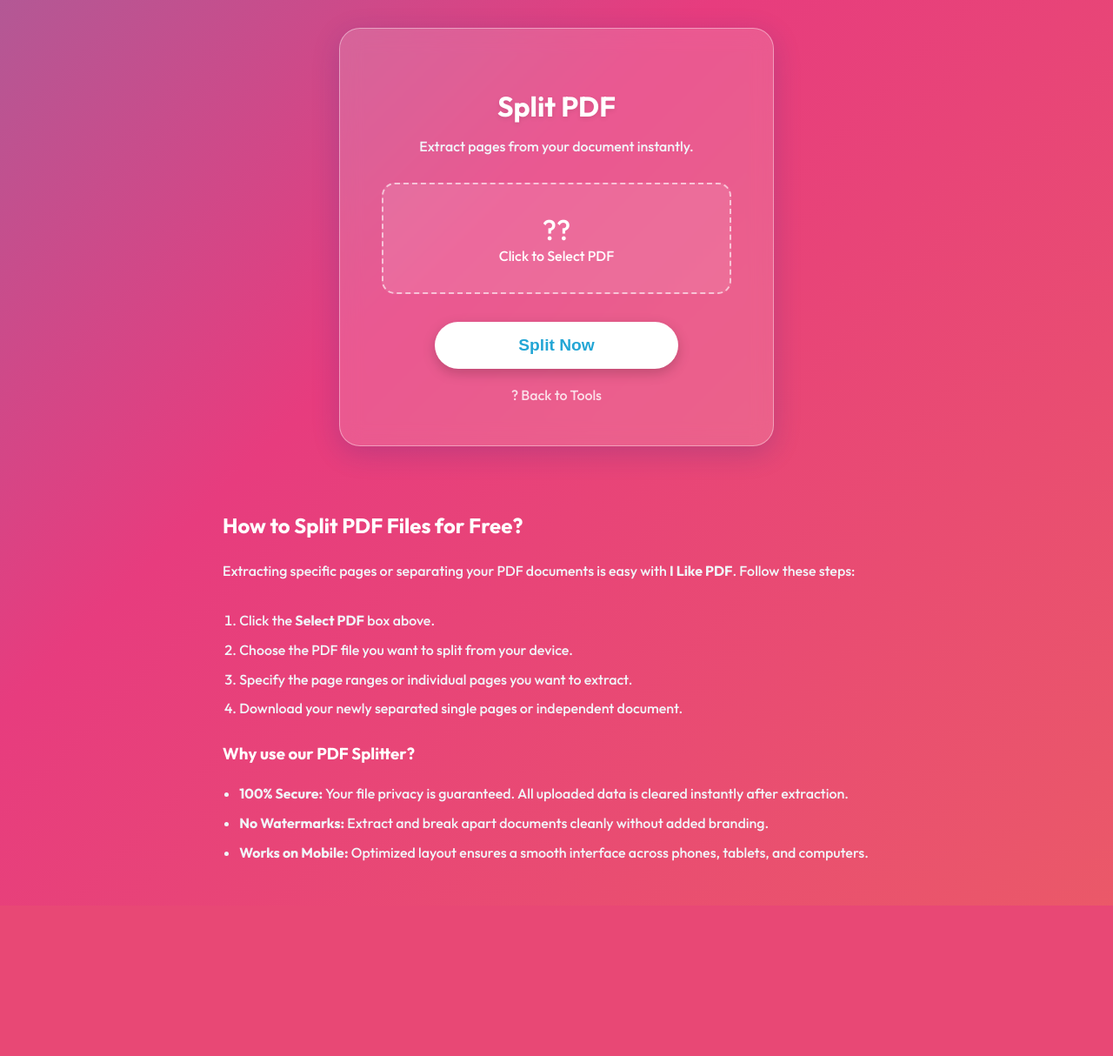
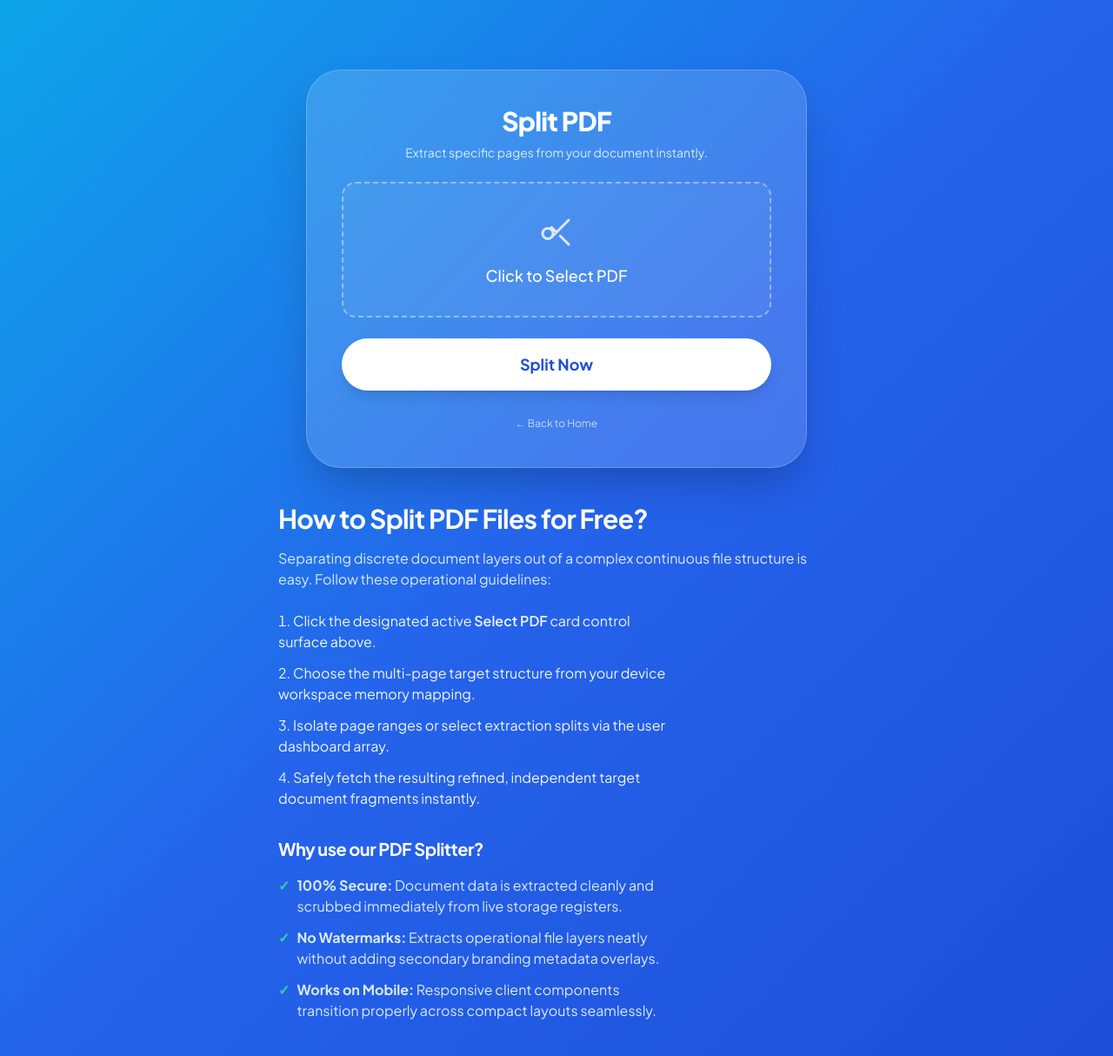
Before and after one commit to sadrealam776-collab/I-like-pdf-website, a Flask app: page /split-pdf in a window 1280 px wide. Shown: the whole page at 87% size. Before the commit the page ends 1041 px from the top, so only its background shows below. Run offline with Flask 3, Linux system fonts and the light colour scheme; some libraries are stand-ins or nearby versions.

Commit message:
Update split_pdf.html

```diff
--- a/templates/split_pdf.html
+++ b/templates/split_pdf.html
@@ -2,143 +2,137 @@
 <html lang="en">
 <head>
     <meta charset="UTF-8">
+    <meta name="viewport" content="width=device-width, initial-scale=1.0">
     <title>Split PDF | I Like PDF</title>
-    <link href="https://fonts.googleapis.com/css2?family=Outfit:wght@300;500;700&display=swap" rel="stylesheet">
+    <script src="https://cdn.tailwindcss.com"></script>
+    <link href="https://fonts.googleapis.com/css2?family=Plus+Jakarta+Sans:wght@400;500;600;700;800&display=swap" rel="stylesheet">
     <style>
-        /* AURORA THEME WITH TOP-TO-BOTTOM LAYOUT */
         body {
-            font-family: 'Outfit', sans-serif;
-            background: linear-gradient(-45deg, #ee7752, #e73c7e, #23a6d5, #23d5ab);
-            background-size: 400% 400%;
-            animation: gradientBG 15s ease infinite;
-            color: white;
+            font-family: 'Plus Jakarta Sans', sans-serif;
+            background: linear-gradient(135deg, #0ea5e9 0%, #2563eb 50%, #1d4ed8 100%);
             min-height: 100vh;
-            display: flex;
-            flex-direction: column; /* ????????? ?? ??? ?? ???? ??? ???? ?? ??? */
-            align-items: center;
-            justify-content: start; /* ??? ?? ????????? ???? ???? ?? ??? */
-            text-align: center;
-            margin: 0;
-            padding: 2rem 1rem; /* ???????? ?????? ???? ??????? ??????? ?? ? ??? */
-            box-sizing: border-box;
         }
-        @keyframes gradientBG { 0% {background-position: 0% 50%} 50% {background-position: 100% 50%} 100% {background-position: 0% 50%} }
-
-        .container {
+        .glass-card {
             background: rgba(255, 255, 255, 0.15);
-            backdrop-filter: blur(12px);
-            -webkit-backdrop-filter: blur(12px);
-            padding: 3rem;
-            border-radius: 24px;
-            border: 1px solid rgba(255,255,255,0.4);
-            max-width: 500px;
-            width: 100%;
-            box-shadow: 0 8px 32px 0 rgba(31, 38, 135, 0.2);
-            box-sizing: border-box;
-            margin-bottom: 3rem; /* ???????? ?? ???? ??????? ?? ??? ?? ??? */
+            backdrop-filter: blur(16px);
+            -webkit-backdrop-filter: blur(16px);
+            border: 1px solid rgba(255, 255, 255, 0.2);
         }
-
-        h1 { margin-bottom: 0.5rem; text-shadow: 0 2px 5px rgba(0,0,0,0.1); }
-        p { color: #f1f5f9; margin-bottom: 2rem; }
-
-        .file-upload {
-            border: 2px dashed rgba(255,255,255,0.6);
-            border-radius: 15px;
-            padding: 2rem;
-            transition: 0.3s;
-            cursor: pointer;
-            background: rgba(255,255,255,0.1);
-            box-sizing: border-box;
+        .loader {
+            border: 3px solid rgba(255, 255, 255, 0.3);
+            border-top: 3px solid #ffffff;
+            border-radius: 50%;
+            width: 24px;
+            height: 24px;
+            animation: spin 1s linear infinite;
+            display: inline-block;
         }
-        .file-upload:hover { background: rgba(255,255,255,0.2); border-color: white; }
-
-        button {
-            background: white;
-            color: #23a6d5; /* Sky blue for Split */
-            border: none;
-            padding: 1rem 3rem;
-            font-size: 1.2rem;
-            font-weight: 800;
-            border-radius: 50px;
-            cursor: pointer;
-            transition: 0.3s;
-            margin-top: 2rem;
-            box-shadow: 0 5px 15px rgba(0,0,0,0.2);
-            width: 100%; /* ?????? ??????? ?? ??? ???????? */
-            max-width: 280px;
-        }
-        button:hover { transform: scale(1.05); box-shadow: 0 10px 25px rgba(0,0,0,0.3); }
-
-        .back-link { display: inline-block; margin-top: 20px; color: rgba(255,255,255,0.8); text-decoration: none; font-weight: 500; }
-
-        /* ???? ??????? ?????? ?? ??? ????? */
-        .info-section {
-            max-width: 800px;
-            width: 100%;
-            margin: 0 auto;
-            color: #f1f5f9;
-            text-align: left;
-            line-height: 1.6;
-            padding: 0 1rem;
-            box-sizing: border-box;
-        }
-        .info-section h2, .info-section h3 {
-            color: white;
-            margin-top: 1.5rem;
-        }
-        .info-section ol, .info-section ul {
-            padding-left: 1.2rem;
-        }
-        .info-section li {
-            margin-bottom: 0.5rem;
-        }
+        @keyframes spin { 0% { transform: rotate(0deg); } 100% { transform: rotate(360deg); } }
     </style>
 </head>
-<body>
+<body class="flex flex-col items-center justify-start p-4 md:p-10 text-white">
 
-    <!-- 1. ???????? (?? ?? TOP ?? ??? ??) -->
-    <div class="container">
-        <h1>Split PDF</h1>
-        <p>Extract pages from your document instantly.</p>
+    <div class="w-full max-w-4xl flex flex-col items-center gap-10 mt-4 md:mt-10">
 
-        <form action="/api/split-pdf" method="post" enctype="multipart/form-data">
-            <div class="file-upload" onclick="document.getElementById('fileInput').click()">
-                <span style="font-size: 2rem;">??</span><br>
-                <span id="fileName">Click to Select PDF</span>
-                <input type="file" id="fileInput" name="file" accept=".pdf" required style="display:none;">
+        <!-- Top UI Toolbox Container -->
+        <div class="glass-card w-full max-w-xl p-8 md:p-10 rounded-[2.5rem] shadow-2xl relative overflow-hidden">
+            <div class="text-center mb-6">
+                <h1 class="text-3xl font-extrabold tracking-tight mb-2 text-white">Split PDF</h1>
+                <p class="text-blue-100 text-sm">Extract specific pages from your document instantly.</p>
             </div>
 
-            <button type="submit">Split Now</button>
-        </form>
+            <form id="uploadForm" action="/api/split-pdf" method="POST" enctype="multipart/form-data">
+                <div class="group relative border-2 border-dashed border-white/40 rounded-2xl p-8 text-center hover:border-white transition-all bg-white/5 cursor-pointer">
+                    <input type="file" name="file" id="pdf_file" accept=".pdf"
+                           class="absolute inset-0 w-full h-full opacity-0 cursor-pointer" required>
 
-        <a href="/" class="back-link">? Back to Tools</a>
-    </div>
+                    <div id="fileStatus">
+                        <div class="text-white/80 mb-3 flex justify-center">
+                            <svg class="w-12 h-12" fill="none" stroke="currentColor" viewBox="0 0 24 24">
+                                <path stroke-linecap="round" stroke-linejoin="round" stroke-width="1.5" d="M14.121 14.121L19 19m-7-7l7-7m-7 7l-2.879 2.879M12 12L9.121 9.121m0 5.758a3 3 0 10-4.243-4.243 3 3 0 004.243 4.243z"></path>
+                            </svg>
+                        </div>
+                        <p class="text-white font-medium text-lg" id="fileNameText">Click to Select PDF</p>
+                    </div>
+                </div>
 
-    <!-- 2. ????? ???? ??????? (?? ?? BOTTOM ?? ??? ??????? ?? ??? ??? ??) -->
-    <div class="info-section">
-        <h2>How to Split PDF Files for Free?</h2>
-        <p>Extracting specific pages or separating your PDF documents is easy with <strong>I Like PDF</strong>. Follow these steps:</p>
-        <ol>
-            <li>Click the <strong>Select PDF</strong> box above.</li>
-            <li>Choose the PDF file you want to split from your device.</li>
-            <li>Specify the page ranges or individual pages you want to extract.</li>
-            <li>Download your newly separated single pages or independent document.</li>
-        </ol>
+                <button type="submit" id="submitBtn"
+                        class="w-full mt-6 bg-white text-blue-700 font-bold py-4 px-6 rounded-full shadow-lg hover:bg-blue-50 hover:scale-[1.02] active:scale-[0.98] transition-all flex items-center justify-center text-lg">
+                    <span id="btnText">Split Now</span>
+                </button>
+            </form>
 
-        <h3>Why use our PDF Splitter?</h3>
-        <ul>
-            <li><strong>100% Secure:</strong> Your file privacy is guaranteed. All uploaded data is cleared instantly after extraction.</li>
-            <li><strong>No Watermarks:</strong> Extract and break apart documents cleanly without added branding.</li>
-            <li><strong>Works on Mobile:</strong> Optimized layout ensures a smooth interface across phones, tablets, and computers.</li>
-        </ul>
+            <div id="loadingMsg" class="hidden mt-6 text-center bg-black/20 p-4 rounded-xl backdrop-blur-sm">
+                <div class="loader mb-2"></div>
+                <p class="text-white text-sm font-medium animate-pulse">Deconstructing binary layers & parsing targeted page streams...</p>
+            </div>
+
+            <div class="text-center mt-6">
+                <a href="/" class="text-xs text-white/70 hover:text-white transition-colors">← Back to Home</a>
+            </div>
+        </div>
+
+        <!-- Information/Documentation Below -->
+        <div class="w-full max-w-2xl text-center md:text-left px-4">
+            <h2 class="text-2xl md:text-3xl font-bold mb-4 tracking-tight">How to Split PDF Files for Free?</h2>
+            <p class="text-blue-100 mb-6 text-sm md:text-base leading-relaxed">
+                Separating discrete document layers out of a complex continuous file structure is easy. Follow these operational guidelines:
+            </p>
+
+            <ol class="list-decimal list-inside space-y-3 text-blue-50 text-sm md:text-base mb-8 text-left max-w-md mx-auto md:mx-0">
+                <li>Click the designated active <span class="font-semibold">Select PDF</span> card control surface above.</li>
+                <li>Choose the multi-page target structure from your device workspace memory mapping.</li>
+                <li>Isolate page ranges or select extraction splits via the user dashboard array.</li>
+                <li>Safely fetch the resulting refined, independent target document fragments instantly.</li>
+            </ol>
+
+            <h3 class="text-xl font-bold mb-4 tracking-tight">Why use our PDF Splitter?</h3>
+            <ul class="space-y-3 text-blue-100 text-sm md:text-base text-left max-w-md mx-auto md:mx-0">
+                <li class="flex items-start gap-2">
+                    <span class="text-emerald-400 font-bold">✓</span>
+                    <span><strong>100% Secure:</strong> Document data is extracted cleanly and scrubbed immediately from live storage registers.</span>
+                </li>
+                <li class="flex items-start gap-2">
+                    <span class="text-emerald-400 font-bold">✓</span>
+                    <span><strong>No Watermarks:</strong> Extracts operational file layers neatly without adding secondary branding metadata overlays.</span>
+                </li>
+                <li class="flex items-start gap-2">
+                    <span class="text-emerald-400 font-bold">✓</span>
+                    <span><strong>Works on Mobile:</strong> Responsive client components transition properly across compact layouts seamlessly.</span>
+                </li>
+            </ul>
+        </div>
+
     </div>
 
     <script>
-        // FIXED SCRIPT: Updates text instead of Pop-up
-        document.getElementById('fileInput').onchange = function () {
-            if(this.files && this.files.length > 0) {
-                document.getElementById('fileName').innerText = "Selected: " + this.files[0].name;
+        const form = document.getElementById('uploadForm');
+        const fileInput = document.getElementById('pdf_file');
+        const fileNameText = document.getElementById('fileNameText');
+        const submitBtn = document.getElementById('submitBtn');
+        const btnText = document.getElementById('btnText');
+        const loadingMsg = document.getElementById('loadingMsg');
+
+        fileInput.onchange = () => {
+            if (fileInput.files.length > 0) {
+                fileNameText.innerText = "Selected: " + fileInput.files[0].name;
             }
+        };
+
+        form.onsubmit = () => {
+            submitBtn.disabled = true;
+            submitBtn.classList.add('opacity-50', 'cursor-not-allowed');
+            btnText.innerText = "Processing...";
+            loadingMsg.classList.remove('hidden');
+
+            setTimeout(() => {
+                submitBtn.disabled = false;
+                submitBtn.classList.remove('opacity-50', 'cursor-not-allowed');
+                btnText.innerText = "Split Now";
+                loadingMsg.classList.add('hidden');
+            }, 20000);
+
+            return true;
         };
     </script>
 </body>
```
